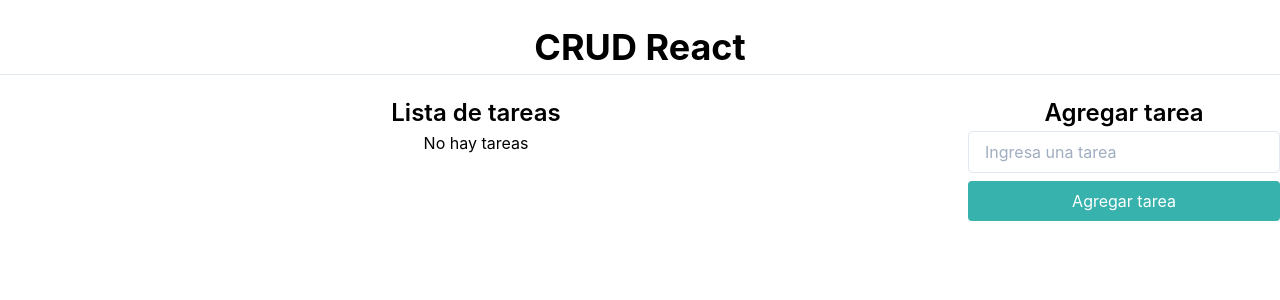
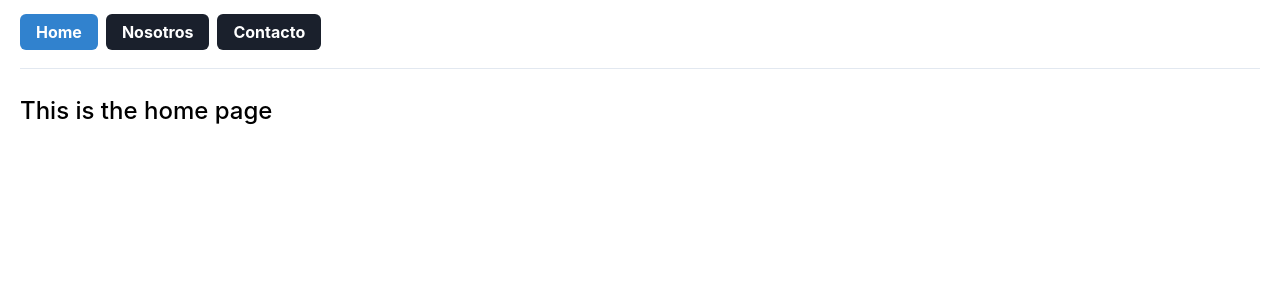
Before and after one commit to edubasabe/crud-react-udemy, a React (Create React App) app: page / in a window 1280 px wide. Shown: the top 300 px of the page. Built offline with nearby package versions, Linux system fonts and the light colour scheme.

Commit message:
:sparkles: Getting users from api with useEffect

```diff
--- a/package.json
+++ b/package.json
@@ -8,6 +8,7 @@
     "@testing-library/user-event": "^7.1.2",
     "react": "^16.13.1",
     "react-dom": "^16.13.1",
+    "react-router-dom": "^5.2.0",
     "react-scripts": "3.4.1",
     "shortid": "^2.2.15",
     "tailwindcss": "^1.4.6"
--- /dev/null
+++ b/src/AboutUs.jsx
@@ -0,0 +1,27 @@
+import React, { useEffect, useState } from "react";
+
+const AboutUs = () => {
+  const [team, setTeam] = useState([]);
+  useEffect(() => {
+    getUsers();
+  }, []);
+
+  const getUsers = async () => {
+    const data = await fetch("https://jsonplaceholder.typicode.com/users");
+    const users = await data.json();
+    setTeam(users);
+  };
+
+  return (
+    <div>
+      <h1 className="text-3xl">This is the about us page</h1>
+      <ul>
+        {team.map((person) => (
+          <li key={person.id}>{person.name}</li>
+        ))}
+      </ul>
+    </div>
+  );
+};
+
+export default AboutUs;
--- a/src/App.jsx
+++ b/src/App.jsx
@@ -1,145 +1,33 @@
-import React, { useState } from "react";
-import shortid from "shortid";
+import React from "react";
+import { BrowserRouter as Router, Switch, Route } from "react-router-dom";
 import "./App.css";
 import "tailwindcss/dist/tailwind.min.css";
+import Contact from "./components/Contact";
+import Home from "./components/Home";
+import AboutUs from "./AboutUs";
+import ButtonBlackLink from "./ButtonBlackLink";
 
 function App() {
-  const [task, setTask] = useState("");
-  const [tasks, setTasks] = useState([]);
-  const [id, setId] = useState("");
-  const [editMode, setEditMode] = useState(false);
-  const [error, setError] = useState(null);
-
-  const addTask = (e) => {
-    e.preventDefault();
-    if (!task.trim()) {
-      setError("Escriba algo por favor...");
-      return;
-    }
-
-    setTasks([...tasks, { id: shortid.generate(), name: task }]);
-    setTask("");
-    focusTaskInput();
-    setError(null);
-  };
-
-  const handleDeleteTask = (id, name) => {
-    // eslint-disable-next-line no-restricted-globals
-    const confirmation = confirm(`¿Estás seguro que quieres borrar ${name}?`);
-    if (confirmation) {
-      const filteredTasks = tasks.filter((task) => task.id !== id);
-      setTasks(filteredTasks);
-    }
-  };
-
-  const handleEdit = (id, name) => {
-    setEditMode(true);
-    setTask(name);
-    setId(id);
-    focusTaskInput();
-  };
-
-  const handleEditTask = (e) => {
-    e.preventDefault();
-    if (!task.trim()) {
-      setError("Escriba algo por favor...");
-      return;
-    }
-
-    const tasksEdited = tasks.map((taskItem) => {
-      return taskItem.id === id
-        ? {
-            id,
-            name: task,
-          }
-        : taskItem;
-    });
-
-    setTasks(tasksEdited);
-    setEditMode(false);
-    setTask("");
-    setId("");
-    setError(null);
-  };
-
-  const focusTaskInput = () => {
-    document.querySelector("[name='task-name']").focus();
-  };
-
   return (
-    <div className="App">
-      <div className="container mx-auto">
-        <h1 className="text-4xl font-bold border-b my-5">CRUD React</h1>
-        <div className="max-w-full flex">
-          <div className="md:w-3/4 pr-2">
-            <h2 className="text-2xl font-semibold">Lista de tareas</h2>
-            <ul>
-              {tasks.length === 0 ? (
-                <li>No hay tareas</li>
-              ) : (
-                tasks.map(({ id, name }) => {
-                  return (
-                    <li
-                      key={id}
-                      className="border rounded flex py-5 px-8 mb-3 shadow hover:shadow-lg transition-shadow duration-200"
-                    >
-                      <p className="mr-auto">{name}</p>
-                      <button
-                        className="py-1 px-2 bg-yellow-300 rounded text-yellow-700 text-sm mr-2"
-                        onClick={() => handleEdit(id, name)}
-                      >
-                        Editar
-                      </button>
-                      <button
-                        className="py-1 px-2 bg-red-300 rounded text-red-700 text-sm"
-                        onClick={() => handleDeleteTask(id, name)}
-                      >
-                        Eliminar
-                      </button>
-                    </li>
-                  );
-                })
-              )}
-            </ul>
-          </div>
-          <div className="pl-2 md:w-1/4">
-            <h2 className="text-2xl font-semibold">
-              {editMode ? "Editar tarea" : "Agregar tarea"}
-            </h2>
-            <form onSubmit={editMode ? handleEditTask : addTask}>
-              <input
-                className="bg-white focus:outline-none focus:shadow-outline border border-gray-300 rounded py-2 px-4 block w-full appearance-none leading-normal mb-2"
-                type="text"
-                placeholder="Ingresa una tarea"
-                onChange={(e) => setTask(e.target.value)}
-                value={task}
-                name="task-name"
-              />
-
-              {error ? (
-                <span className="text-red-500 text-sm mb-4">{error}</span>
-              ) : null}
-
-              {editMode ? (
-                <button
-                  type="submit"
-                  className="py-2 px-2 bg-orange-500 rounded block w-full text-white"
-                >
-                  Editar tarea
-                </button>
-              ) : (
-                <button
-                  type="submit"
-                  className="py-2 px-2 bg-teal-500 rounded block w-full text-white"
-                >
-                  Agregar tarea
-                </button>
-              )}
-            </form>
-          </div>
-        </div>
+    <Router>
+      <div className="container p-5">
+        <ButtonBlackLink to="/">Home</ButtonBlackLink>
+        <ButtonBlackLink to="/nosotros">Nosotros</ButtonBlackLink>
+        <ButtonBlackLink to="/contacto">Contacto</ButtonBlackLink>
+        <hr className="my-6" />
+        <Switch>
+          <Route path="/contacto">
+            <Contact />
+          </Route>
+          <Route path="/nosotros">
+            <AboutUs />
+          </Route>
+          <Route path="/" exact>
+            <Home />
+          </Route>
+        </Switch>
       </div>
-    </div>
+    </Router>
   );
 }
 
--- /dev/null
+++ b/src/ButtonBlackLink.jsx
@@ -0,0 +1,15 @@
+import React from "react";
+import { NavLink } from "react-router-dom";
+const ButtonBlackLink = (props) => {
+  return (
+    <NavLink
+      to={props.to}
+      className="bg-gray-900 rounded-md text-white px-4 py-2 font-bold mr-2"
+      activeClassName="bg-blue-600"
+    >
+      {props.children}
+    </NavLink>
+  );
+};
+
+export default ButtonBlackLink;
--- /dev/null
+++ b/src/components/Contact.jsx
@@ -0,0 +1,11 @@
+import React from "react";
+
+const Contact = () => {
+  return (
+    <div>
+      <h1 className="font-medium text-3xl">This is the contact page</h1>
+    </div>
+  );
+};
+
+export default Contact;
--- /dev/null
+++ b/src/components/Home.jsx
@@ -0,0 +1,11 @@
+import React from "react";
+
+const Home = () => {
+  return (
+    <div>
+      <h1 className="font-medium text-2xl">This is the home page</h1>
+    </div>
+  );
+};
+
+export default Home;
```
Also changed, not shown: 1 other file (tests, documents, lock files or other folders).
